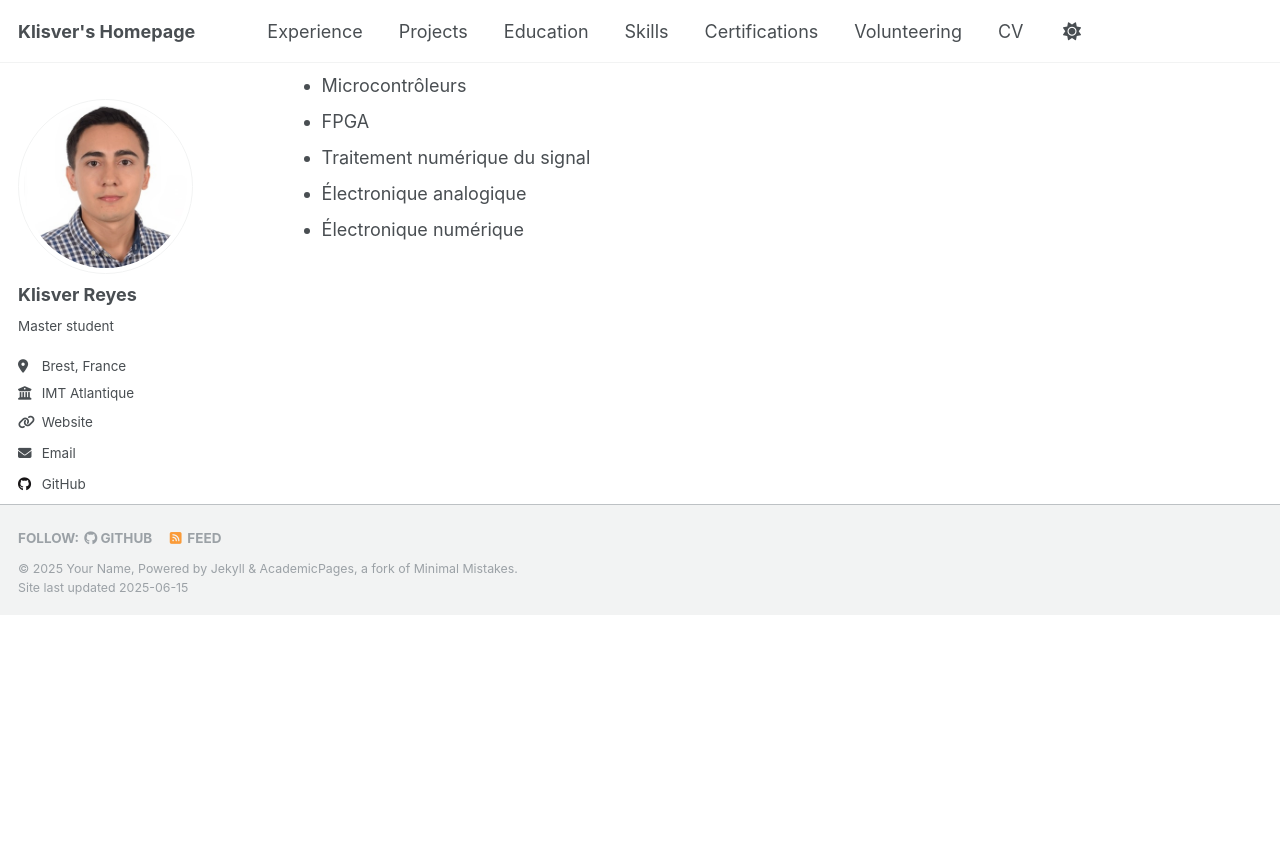
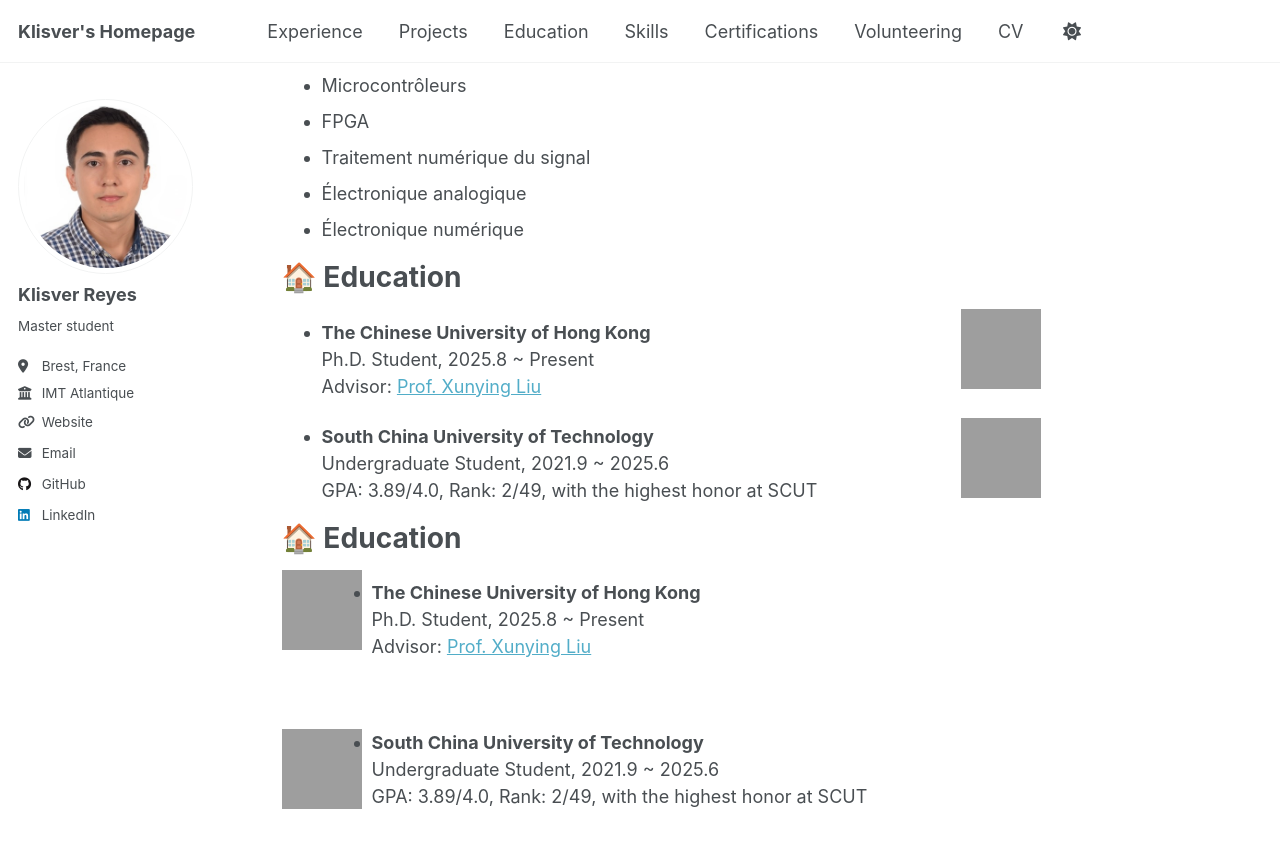
Before and after one commit to Klisver-Reyes/Klisver-Reyes.github.io, a Jekyll site: the page built from _education/education.md, in a window 1280 px wide and 900 px high, scrolled down 1280 px. Shown: the top 848 px of the window. Built offline with Jekyll 4.4.1, drawn with Linux system fonts in a browser that asks for light colours; before the commit the page ends 1896 px from its top, so only the background shows below that; grey boxes are pictures that could not be loaded.

Commit message:
Update education.md

```diff
--- a/_education/education.md
+++ b/_education/education.md
@@ -61,3 +61,29 @@ permalink: /education/
 - Traitement numérique du signal
 - Électronique analogique
 - Électronique numérique
+
+# 🏠 Education
+<img src="images/../../images/logos/CUHK1.png" alt="CUHK" style="float: right; margin-right: 10px; ; width: 80px; height: 80px;" />
+* **The Chinese University of Hong Kong**
+Ph.D. Student, 2025.8 ~ Present
+Advisor: [Prof. Xunying Liu](https://www.se.cuhk.edu.hk/people/academic-staff/prof-liu-xunying/)
+
+<img src="images/../../images/logos/SCUT.png" alt="SCUT" style="float: right; margin-right: 10px; ; width: 80px; height: 80px;" />
+* **South China University of Technology**
+Undergraduate Student, 2021.9 ~ 2025.6
+GPA: 3.89/4.0, Rank: 2/49, with the highest honor at SCUT
+
+
+# 🏠 Education
+
+<img src="images/../../images/logos/CUHK1.png" alt="CUHK" style="float: left; margin-right: 10px; width: 80px; height: 80px;" />
+* **The Chinese University of Hong Kong**
+Ph.D. Student, 2025.8 ~ Present
+Advisor: [Prof. Xunying Liu](https://www.se.cuhk.edu.hk/people/academic-staff/prof-liu-xunying/)
+
+<br clear="both" />
+
+<img src="images/../../images/logos/SCUT.png" alt="SCUT" style="float: left; margin-right: 10px; width: 80px; height: 80px;" />
+* **South China University of Technology**
+Undergraduate Student, 2021.9 ~ 2025.6
+GPA: 3.89/4.0, Rank: 2/49, with the highest honor at SCUT
```
